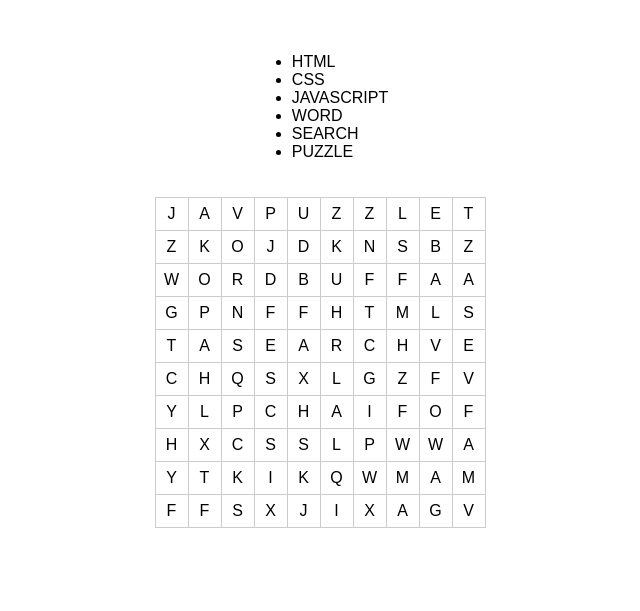
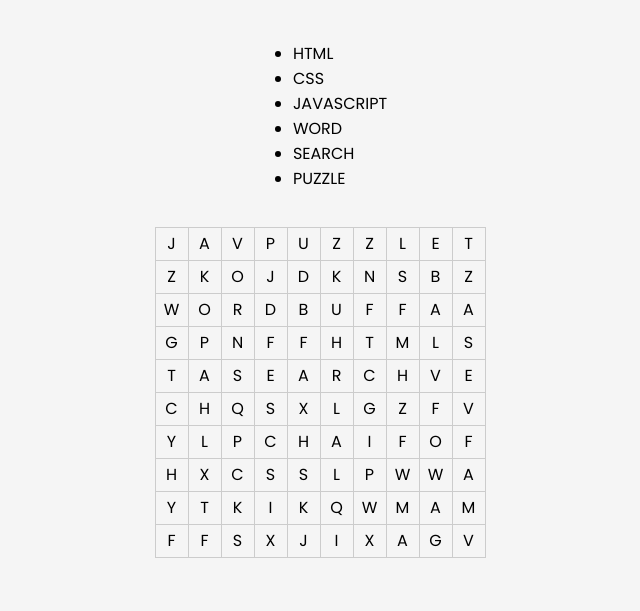
Before and after one commit to methmiranasinghe/Puzzle-Maker, a plain HTML site: page index.html in a window 1280 px wide. Shown: the part 189-800 px from the top of the page, without its empty margins (320-960 px from the left). Drawn offline with Linux system fonts and the light colour scheme.

Commit message:
Added styles

```diff
--- a/index.html
+++ b/index.html
@@ -3,6 +3,7 @@
 
 <head>
     <!-- Link the external JavaScript file -->
+    <link rel="stylesheet" href="https://fonts.googleapis.com/css2?family=Poppins:wght@300;400;600&display=swap">
 
     <meta charset="UTF-8">
     <meta name="viewport" content="width=device-width, initial-scale=1.0">
--- a/style.css
+++ b/style.css
@@ -1,11 +1,12 @@
 body {
-    font-family: Arial, sans-serif;
+    font-family: 'Poppins', Arial, sans-serif;
     display: flex;
     flex-direction: column;
     align-items: center;
     justify-content: center;
     height: 100vh;
     margin: 0;
+    background-color: #f5f5f5;
 }
 
 #word-list {
```
